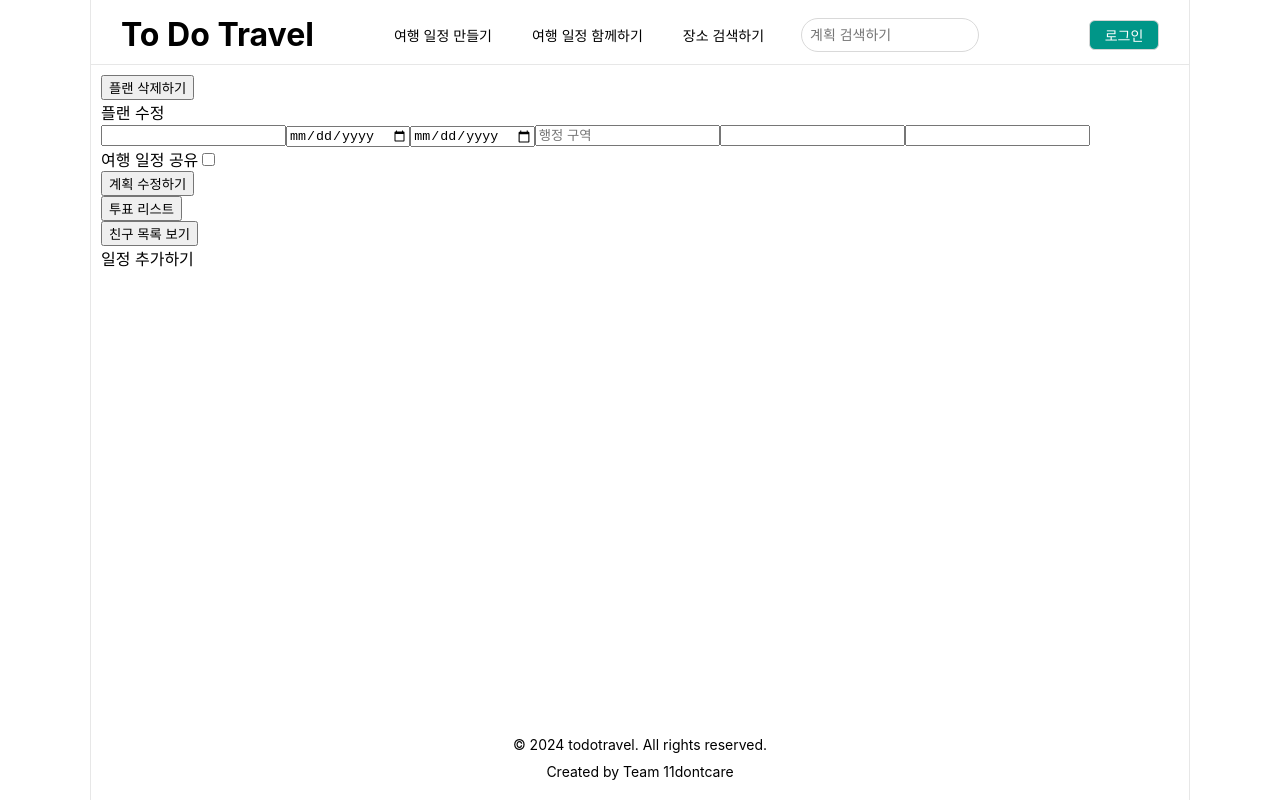
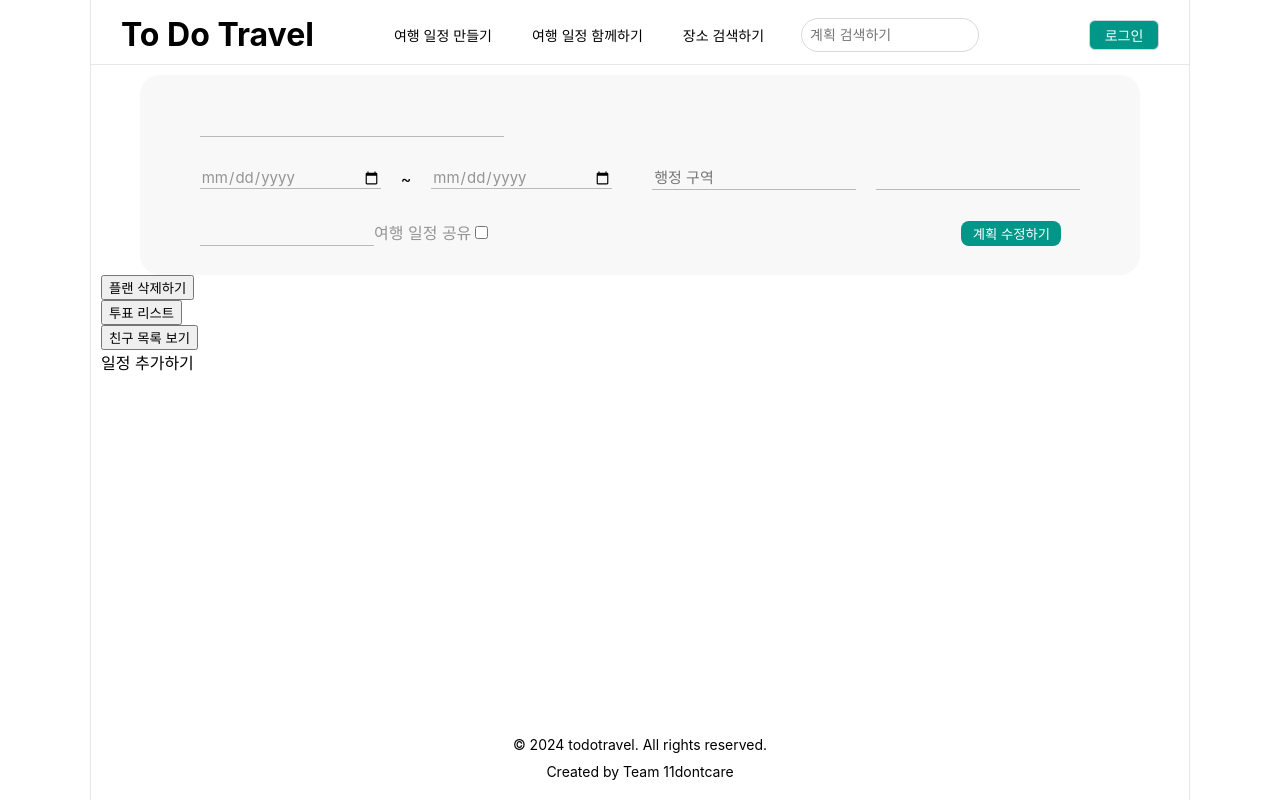
Before and after one commit to 11dontcare/todotravel_frontend, a React (Create React App) app: page /plan/1 in a window 1280 px wide. Built offline with nearby package versions, Linux system fonts and the light colour scheme; no server answers.

Commit message:
Feat, Refactor: 플랜 생성, 플랜 목록 CSS 완료, PlanService 수정

```diff
--- a/src/App.js
+++ b/src/App.js
@@ -93,6 +93,14 @@ function App() {
               </MainLayout>
             }
           />
+          <Route
+            path="/plan/:planId/details"
+            element={
+              <MainLayout>
+                <PlanDetails/>
+              </MainLayout>
+            }
+          />
           {/* 로그인 여부 판별 O - 기타 사용자 인증이 필요한 페이지 */}
           <Route
             path='/plan'
@@ -118,7 +126,6 @@ function App() {
               </MainLayout>
             }
           />
-          {/* <Route path="/plan/:planId/details" element={<PlanDetails/>} /> */}
         </Routes>
       </Router>
     </AuthProvider>
--- a/src/todotravel/component/plan/Form.module.css
+++ b/src/todotravel/component/plan/Form.module.css
@@ -145,6 +145,17 @@
     border: none;
 }
 
-.submitButton:hover {
+.submitButton,.submitModify:hover {
     background-color: #02776c;
 }
+
+.submitModify {
+    cursor: pointer;
+    /* transition: background-color 0.3s; */
+    width: 100px;
+    height: 25px;
+    color: white;
+    background: #009688;
+    border-radius: 8px;
+    border: none;
+}
--- a/src/todotravel/component/plan/PlanCreate.js
+++ b/src/todotravel/component/plan/PlanCreate.js
@@ -19,7 +19,6 @@ const PlanCreate = () => {
   const [planForm, setPlanForm] = useState({
     title: "",
     startDate: "",
-    // "2021-11-08T11:44:30",
     endDate: "",
     // front_location: "",
     location: "",
@@ -46,15 +45,16 @@ const PlanCreate = () => {
 
     createPlan(planForm)
       .then((response) => {
-        alert("플랜 생성 완료");
+        alert("플랜 생성이 완료되었습니다.");
         const planId = response.data.planId;
-        // navigate("/plan/" + planId);
         console.log(response);
         console.log(planForm);
+
+        navigate("/");
       })
       .catch((e) => {
         console.log(e);
-        alert("플랜 생성 실패");
+        alert("플랜 생성에 실패했습니다.");
       });
   };
 
--- a/src/todotravel/component/plan/PlanDetails.js
+++ b/src/todotravel/component/plan/PlanDetails.js
@@ -1,6 +1,11 @@
 import React, { useState, useEffect } from "react";
 import { useNavigate, useParams } from "react-router-dom";
-import { bookmarkPlan, cancelBookmark, cancelLike, checkIsBookmarked, CheckIsLiked, likePlan, viewPlanDetails } from "../../service/PlanService";
+import { bookmarkPlan, cancelBookmark, cancelLike, checkIsBookmarked, CheckIsLiked, likePlan, getPlan } from "../../service/PlanService";
+
+import { FaBookmark } from "react-icons/fa";
+import { FcLike } from "react-icons/fc";
+import { FaRegBookmark } from "react-icons/fa";
+import { FaRegHeart } from "react-icons/fa";
 
 const PlanDetails = () => {
   const navigate = useNavigate();
@@ -22,7 +27,7 @@ const PlanDetails = () => {
   }, []);
 
   const fetchPlan = () => {
-    viewPlanDetails(planId)
+    getPlan(planId)
       .then((response) => {
         console.log(response);
         setPlan(response.data);
@@ -44,7 +49,7 @@ const PlanDetails = () => {
       .catch((e) => {
         console.log(e);
         setLoading(false);
-        alert("실패");
+        alert("플랜 정보 조회에 실패했습니다");
       });
   };
 
@@ -126,7 +131,7 @@ const PlanDetails = () => {
       <button onClick={handleLikeClick}>
         {isLiked ? "좋아요 취소" : "좋아요"}
       </button>
-
+      {/* {isLiked ? (<FaRegBookmark onClick={handleLikeClick}/>) : (<FaBookmark onClick={handleLikeClick}/>)} */}
       <h2>Schedule</h2>
       {plan.scheduleList && plan.scheduleList.length > 0 ? (
         <ul>
--- a/src/todotravel/component/plan/PlanList.js
+++ b/src/todotravel/component/plan/PlanList.js
@@ -40,28 +40,6 @@ const PlanList = () => {
     <div>
       <img src={main} alt='홈화면' className={styles.homeImg}/>
       <div className={styles.text}>일정 공유해요</div>
-      {/* <table>
-        <thead>
-          <tr>
-            <th>title</th>
-            <th>location</th>
-            <th>description</th>
-            <th>bookmarkNumber</th>
-            <th>likeNumber</th>
-          </tr>
-        </thead>
-        <tbody>
-          {planList.map((plan) => (
-            <tr key={plan.planId} id={plan.planId}>
-              <td id={plan.planId}>{plan.location}</td>
-              <td id={plan.planId}>{plan.title}</td>
-              <td id={plan.planId}>{plan.description}</td>
-              <td id={plan.planId}>{plan.bookmarkNumber}</td>
-              <td id={plan.planId}>{plan.likeNuber}</td>
-            </tr>
-          ))}
-        </tbody>
-      </table> */}
       <div className={styles.planListContainer}>
         {planList.length > 0 ? (
           planList.map((plan) => (
@@ -74,7 +52,7 @@ const PlanList = () => {
                 {plan.startDate} ~ {plan.endDate}
               </p>
               <div>
-                <FaRegBookmark className={styles.bookmarks} /> {plan.bookmarkNumber} <FaRegHeart className={styles.likes} /> {plan.likeNumber}
+                <span><FaRegBookmark className={styles.bookmarks} /> {plan.bookmarkNumber} <FaRegHeart className={styles.likes} /> {plan.likeNumber}</span>
               <p className={styles.planUserNickname}>{plan.planUserNickname}님의 여행 일정</p>
               </div>
             </div>
--- a/src/todotravel/component/plan/PlanList.module.css
+++ b/src/todotravel/component/plan/PlanList.module.css
@@ -5,9 +5,10 @@
 }
 .planListContainer {
     gap: 20px; /* 각 플랜 아이템 사이의 간격을 조절 */
-    /* padding: 20px; */
     display: flex;
     flex-direction: row;
+    display: grid;
+    grid-template-columns: repeat(3, 1fr); /* 한 줄에 세 개의 항목을 표시 */
     align-items: center;
     padding: 0 30px 10px;
     border-bottom: 1px solid #e7e7e7;
@@ -16,11 +17,6 @@
 }
 .text {
     /* 일정 공유해요 */
-    /* position: absolute; */
-    /* width: 358px;
-    height: 41px;
-    left: 434px;
-    top: 545px; */
 
     font-family: 'Inter';
     font-style: normal;
@@ -40,12 +36,7 @@
     box-sizing: border-box;
     text-align: right;
     width: 315px;
-
-/* position: absolute;
-width: 365px;
-height: 388px;
-left: calc(50% - 365px/2 - 373.5px);
-top: 610px; */
+    box-shadow: 0 4px 8px rgba(0, 0, 0, 0.1);
 
     background: #FFFFFF;
     border: 1px solid #E7E7E7;
@@ -54,12 +45,6 @@ top: 610px; */
 
 .travelImg {
     /* image 11 */
-
-    /* position: absolute;
-    width: 320px;
-    height: 188px;
-    left: 427px;
-    top: 635px; */
     border-radius: 20px;
     width: 285px;
 
@@ -67,12 +52,6 @@ top: 610px; */
 
 .location {
     /* 부산광역시 */
-
-    /* position: absolute; */
-    /* width: 118px;
-    height: 23px;
-    left: 674px;
-    top: 838px; */
 
     font-family: 'Inter';
     font-style: normal;
@@ -90,11 +69,6 @@ top: 610px; */
     color: #333;
     cursor: pointer;
     margin-bottom: 8px;
-    /* position: absolute; */
-    /* width: 118px;
-    height: 23px;
-    left: 674px;
-    top: 838px; */
 
     font-family: 'Inter';
     font-style: normal;
@@ -107,12 +81,6 @@ top: 610px; */
 .description {
     margin-bottom: 8px;
     /* 여행 이렇게 나쁘지 않을지도..? 여행 이렇게 나쁘지 않을지도..? */
-
-    /* position: absolute;
-    width: 215px;
-    height: 27px;
-    left: 543px;
-    top: 895px; */
 
     font-family: 'Inter';
     font-style: normal;
--- a/src/todotravel/component/plan/PlanModify.js
+++ b/src/todotravel/component/plan/PlanModify.js
@@ -2,6 +2,8 @@ import React, { useState, useEffect } from "react";
 import { useNavigate } from "react-router-dom";
 import { useParams } from "react-router-dom";
 import { getPlan, modifyPlan } from "../../service/PlanService";
+
+import styles from './Form.module.css';
 
 const PlanModify = () => {
   const { planId } = useParams();
@@ -85,11 +87,13 @@ const PlanModify = () => {
   };
 
   return (
-    <div>
+    <div className={styles.container}>
       <div>
-        플랜 수정
-        <form onSubmit={planModifySubmit}>
-          <div>
+        {/* 플랜 수정 */}
+        <form onSubmit={planModifySubmit} className={styles.form}>
+        <div className={styles.inputContainer}>
+          <div className={styles.inputGroup}>
+            <div className={styles.inputFirstLine}>
             <input
               type='text'
               id='title'
@@ -97,7 +101,10 @@ const PlanModify = () => {
               required
               value={planForm.title}
               onChange={handlePlanFormChange}
+              className={styles.inputTitle}
             />
+            </div>
+            <div className={styles.inputSecondLine}>
             <input
             type='date'
             id='startDate'
@@ -105,14 +112,19 @@ const PlanModify = () => {
             required
             value={planForm.startDate}
             onChange={handlePlanFormChange}
-          />
-          <input
+            className={styles.inputDate}
+            />
+            ~
+            <input
             type='date'
             id='endDate'
             name='endDate'
             required
             value={planForm.endDate}
-            onChange={handlePlanFormChange}/>
+            onChange={handlePlanFormChange}
+            className={styles.inputDate}
+            />
+            <span></span>
             <input
               type='text'
               id='front_location'
@@ -121,6 +133,7 @@ const PlanModify = () => {
               required
               // value={planForm.front_location}
               // onChange={handlePlanFormChange}
+              className={styles.inputFLocation}
             />
             <input
               type='text'
@@ -129,7 +142,10 @@ const PlanModify = () => {
               required
               value={planForm.location}
               onChange={handlePlanFormChange}
+              className={styles.inputLocation}
             />
+            </div>
+            <div className={styles.inputThirdLine}>
             <input
               type='text'
               id='totalBudget'
@@ -137,9 +153,9 @@ const PlanModify = () => {
               required
               value={planForm.totalBudget}
               onChange={handlePlanFormChange}
+              className={styles.inputBudget}
             />
-          </div>
-          <div>
+            <span className={styles.inputPublish}>
             <label>여행 일정 공유</label>
             <input
               type='checkbox'
@@ -148,8 +164,11 @@ const PlanModify = () => {
               checked={isPublic}
               onChange={handleSwitchChange}
             />
+            </span>
+            <span style={{paddingLeft: "470px",}}><button type='submit' className={styles.submitModify}>계획 수정하기</button></span>
           </div>
-          <button type='submit'>계획 수정하기</button>
+          </div>
+          </div>
         </form>
       </div>
     </div>
--- a/src/todotravel/component/plan/PlanPage.js
+++ b/src/todotravel/component/plan/PlanPage.js
@@ -60,10 +60,10 @@ const PlanPage = () => {
         <p>총 예산안</p>
         <p>여행 일정 공유</p>
       </div> */}
+      <PlanModify />
       <div>
         <button onClick={handleDelete}>플랜 삭제하기</button>
       </div>
-      <PlanModify />
       <div>
         <button>투표 리스트</button>
         <div>
--- a/src/todotravel/service/PlanService.js
+++ b/src/todotravel/service/PlanService.js
@@ -14,7 +14,7 @@ export function getPlan(planId){
     url: API_BASE_URL + "/api/plan/" + planId,
     method: "GET",
   });
-}//여행 플랜 요청
+}//여행 플랜 조회 요청(모든 정보)
 
 export function modifyPlan(planRequest, planId){
   return request({
@@ -33,17 +33,17 @@ export function deletePlan(planId){
 
 export function viewPlanList(){
   return request({
-    url: API_BASE_URL + "/api/plan/get",
+    url: API_BASE_URL + "/api/plan/public",
     method: "GET",
   });
 }//플랜 목록 요청
 
-export function viewPlanDetails(planId){
-  return request({
-    url: API_BASE_URL + "/api/plan/specific/" + planId,
-    method: "GET",
-  });
-}//플랜 상세 요청
+// export function viewPlanDetails(planId){
+//   return request({
+//     url: API_BASE_URL + "/api/plan/public/" + planId,
+//     method: "GET",
+//   });
+// }//플랜 생성 정보, 북마크, 좋아요 조회 요청(getPlan을 사용해야 전체 정보를 받아올 수 있습니다.)
 
 export function searchPlan(keyword){
   return request({
@@ -59,7 +59,11 @@ export function loadPlan(planId){
   });
 }//플랜 불러오기 요청
 
+
+
 //플랜 참여자 관리
+
+
 
 export function showUsers(planId){
   return request({
@@ -103,7 +107,11 @@ export function exitPlan(planId, userId){
   });
 }//여행 플랜 나가기 요청
 
+
+
 //북마크, 좋아요
+
+
 
 export function checkIsBookmarked(planId, userId){
   return request({
```
